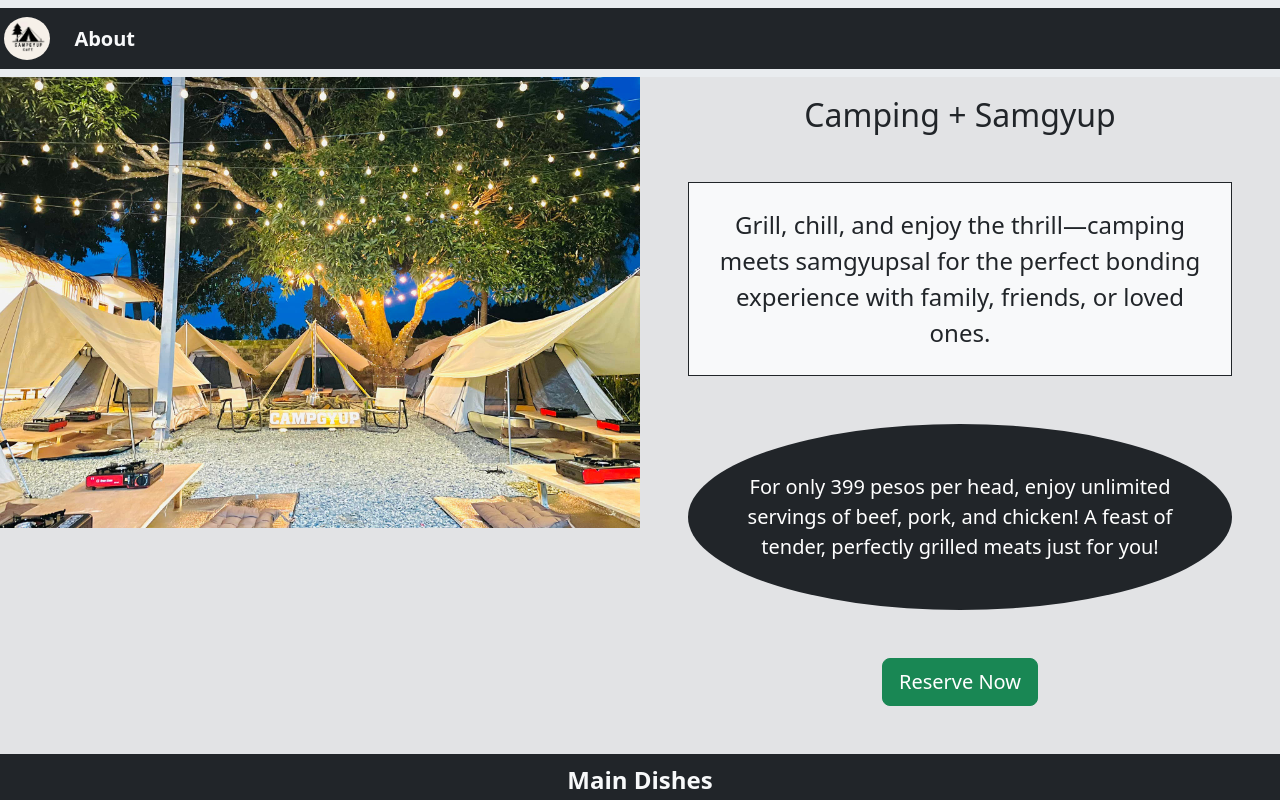
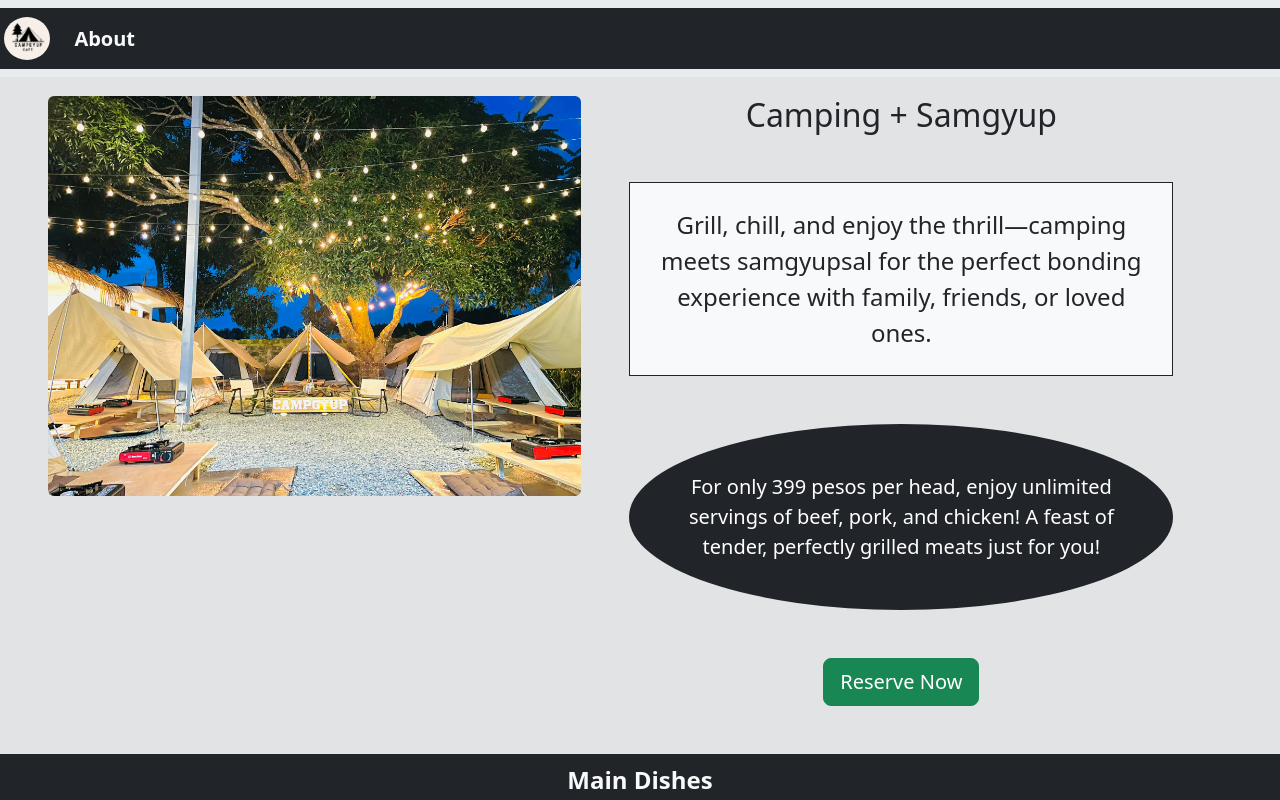
Before and after one commit to dev-teng/capstone, a React (Vite) app: page / in a window 1280 px wide. Shown: the top 800 px of the page. Built offline with nearby package versions, Linux system fonts and the light colour scheme.

Commit message:
edit allview

```diff
--- a/src/Home.jsx
+++ b/src/Home.jsx
@@ -1,4 +1,4 @@
-import Allview from "./images/Allview.jpg";
+import Allview from "./images/allview.jpg";
 import beef from "./images/beef.png";
 import pork from "./images/pork.png";
 import chicken from "./images/chicken.avif";
@@ -6,8 +6,8 @@ function Home() {
   return (
     <div className="bg-secondary-subtle d-flex flex-column min-vh-100 m-0">
       <div className="row g-0 mt-5">
-        <div className="col-md-6">
-          <img className="img-fluid w-100" src={Allview} />
+        <div className="col-md-5 mt-5 ms-5">
+          <img className="img-fluid w-100 rounded" src={Allview} />
         </div>
         <div className="col-md-6 text-center">
           <h2 className="m-5">Camping + Samgyup</h2>
```
